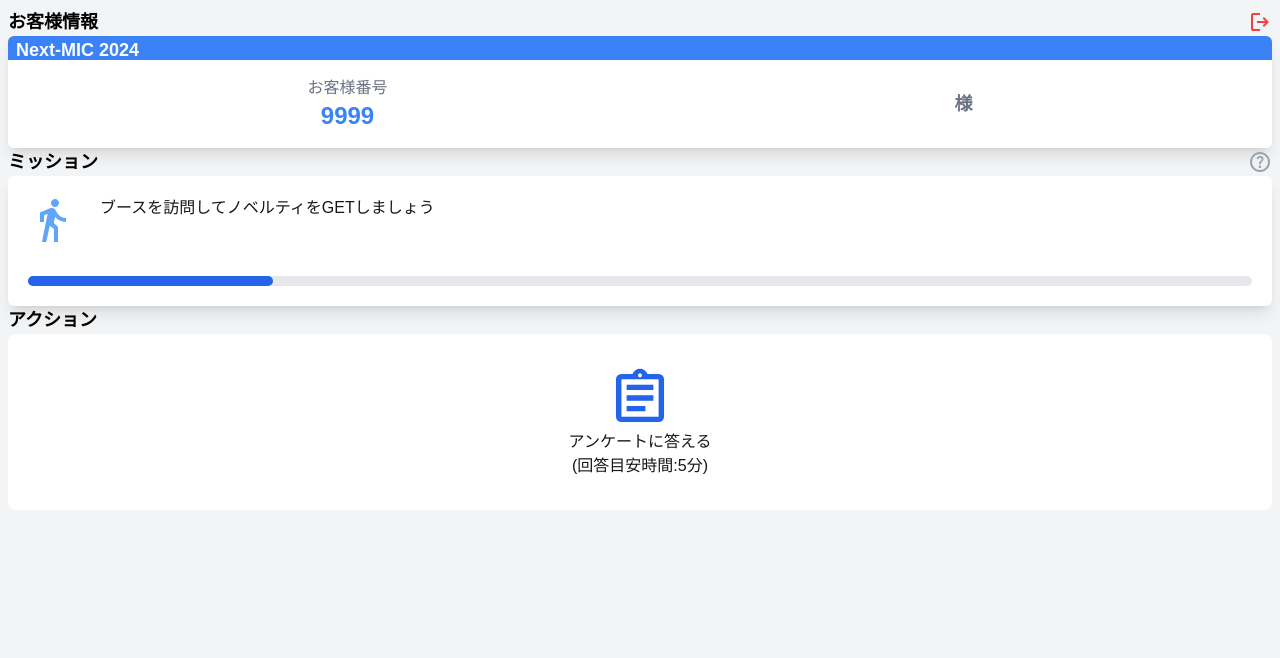
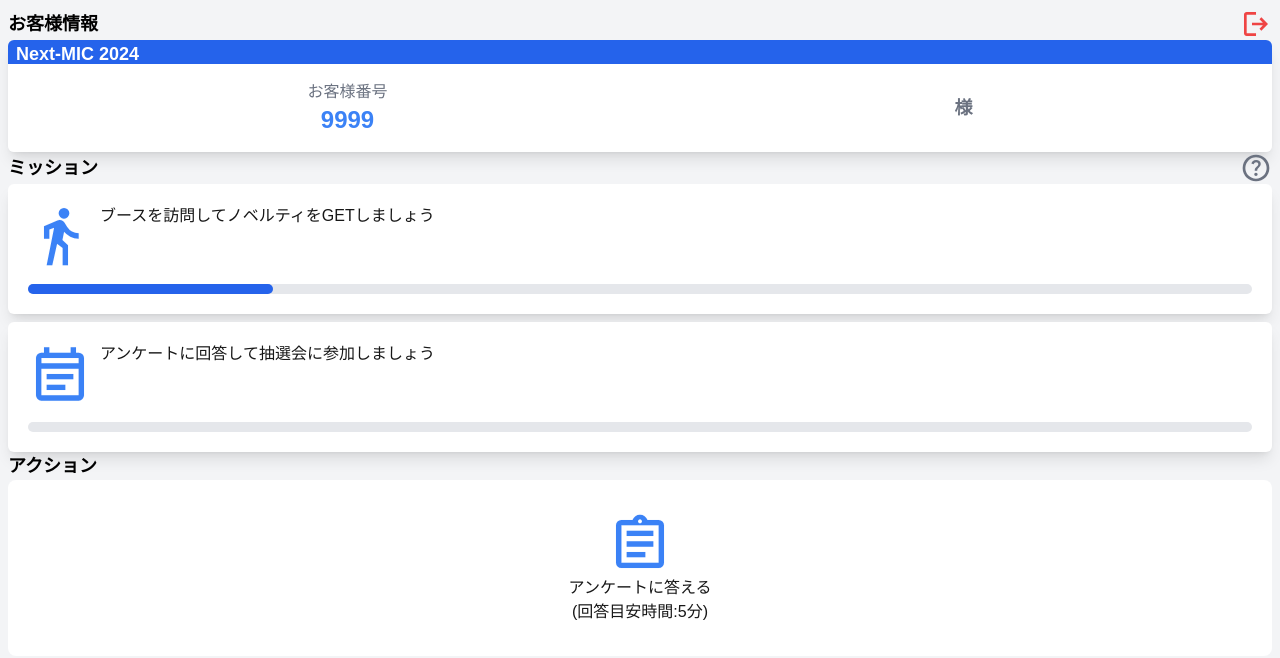
Before and after one commit to aikiw2021325/next-sample, a Next.js app: page /question in a window 1280 px wide. Shown: the top 658 px of the page. Built offline with nearby package versions, Linux system fonts and the light colour scheme; no server answers; the database is empty.

Commit message:
fix:全体的な色の調整

```diff
--- a/src/app/question/page.tsx
+++ b/src/app/question/page.tsx
@@ -3,6 +3,7 @@
 import { QuestionAnserButton } from "@/components/button/QuestionAnswerButton";
 import { CustomerCard } from "@/components/card/CustomerCard";
 import { NoveltyMissonCard } from "@/components/card/NoveltyMissonCard";
+import { QuestionMissonCard } from "@/components/card/QuestionMissonCard";
 import { Headder } from "@/components/headder/Headder";
 
 export default function Home() {
@@ -23,6 +24,10 @@
           <div className="flex flex-row">
             <NoveltyMissonCard progress={1}></NoveltyMissonCard>
           </div>
+          <div className="my-2"></div>
+          <div className="flex flex-row">
+            <QuestionMissonCard progress={0}></QuestionMissonCard>
+          </div>
           <Headder message="アクション"></Headder>
           <QuestionAnserButton></QuestionAnserButton>
         </div>
--- a/src/components/card/CustomerCard.tsx
+++ b/src/components/card/CustomerCard.tsx
@@ -13,7 +13,7 @@
     // customer card
     <div className="w-full h-hull mx-auto rounded-md shadow-lg overflow-hidden">
       {/* card headder */}
-      <div className="bg-blue-500 h-6">
+      <div className="bg-blue-600 h-6">
         <p className="px-2 text-white text-md sm:text-lg font-bold">Next-MIC 2024</p>
       </div>
       {/* card content */}
--- a/src/components/icon/AssignIcon.tsx
+++ b/src/components/icon/AssignIcon.tsx
@@ -2,6 +2,6 @@
 
 export function AssignIcon() {
 
-  return <AssignSvg className="text-blue-600 w-16 h-16" />;
+  return <AssignSvg className="text-blue-500 w-16 h-16" />;
 
 }
--- a/src/components/icon/LogoutIcon.tsx
+++ b/src/components/icon/LogoutIcon.tsx
@@ -2,6 +2,6 @@
 
 export function LogoutIcon() {
 
-  return <LogoutSvg className="text-red-500 w-6 h-6" />;
+  return <LogoutSvg className="text-red-500 w-8 h-8" />;
 
 }
--- a/src/components/icon/NoteIcon.tsx
+++ b/src/components/icon/NoteIcon.tsx
@@ -2,6 +2,6 @@
 
 export function NoteIcon() {
 
-  return <NoteSvg className="text-blue-300 w-12 h-12" />;
+  return <NoteSvg className="text-blue-500 w-16 h-16" />;
 
 }
--- a/src/components/icon/SupportIcon.tsx
+++ b/src/components/icon/SupportIcon.tsx
@@ -2,6 +2,6 @@
 
 export function SupportIcon() {
 
-  return <SupportSvg className="text-gray-400 w-6 h-6" />;
+  return <SupportSvg className="text-gray-500 w-8 h-8" />;
 
 }
--- a/src/components/icon/WalkIcon.tsx
+++ b/src/components/icon/WalkIcon.tsx
@@ -2,6 +2,6 @@
 
 export function WalkIcon() {
 
-  return <WalkSvg className="text-blue-400 w-12 h-12" />;
+  return <WalkSvg className="text-blue-500 w-16 h-16" />;
 
 }
```
